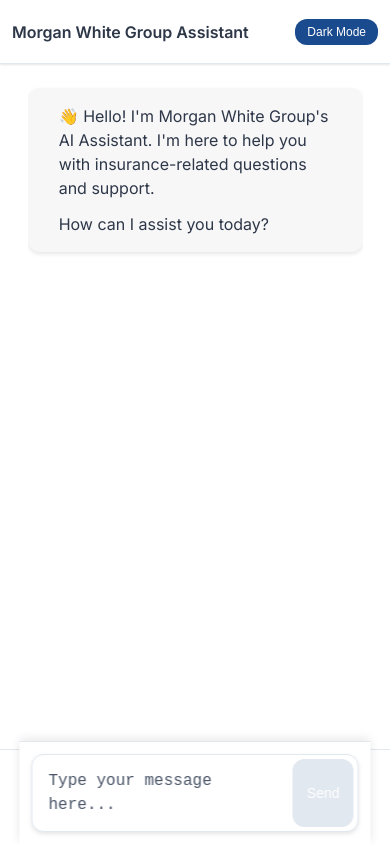
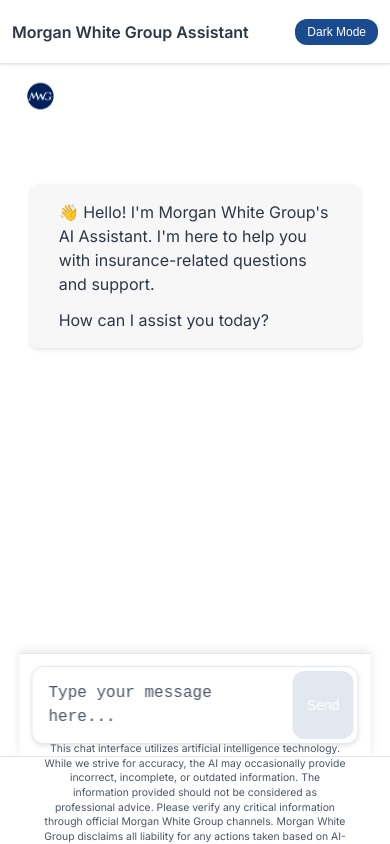
Before and after one commit to DustinHannon/MWG_CS_BOT, a website: page ChatBot/client/index.html in a window 390 px wide. Drawn offline with Linux system fonts and the light colour scheme.

Commit message:
added legal statement and improved the knowledge of the bot about the company

```diff
--- a/ChatBot/client/app/index.js
+++ b/ChatBot/client/app/index.js
@@ -96,13 +96,20 @@
     chatContainer.scrollTop = chatContainer.scrollHeight;
 }
 
+// Update dark mode button text
+function updateDarkModeButtonText(isDarkMode) {
+    const buttonText = document.querySelector('#toggle-dark-mode span');
+    buttonText.textContent = isDarkMode ? 'Light Mode' : 'Dark Mode';
+}
+
 // Toggle dark mode
 function toggleDarkMode() {
     document.body.classList.toggle('dark-mode');
 
-    // Save preference
+    // Save preference and update button text
     const isDarkMode = document.body.classList.contains('dark-mode');
     localStorage.setItem('darkMode', isDarkMode);
+    updateDarkModeButtonText(isDarkMode);
 }
 
 // Initialize
@@ -140,6 +147,8 @@
     if (savedDarkMode === 'true') {
         document.body.classList.add('dark-mode');
     }
+    // Set initial button text based on current mode
+    updateDarkModeButtonText(savedDarkMode === 'true');
 
     // Initial textarea height
     adjustTextareaHeight(input);
--- a/ChatBot/client/index.html
+++ b/ChatBot/client/index.html
@@ -16,6 +16,10 @@
                 <span>Dark Mode</span>
             </button>
         </header>
+
+        <div class="fixed-logo">
+            <img src="images/logo.png" alt="Morgan White Group Logo">
+        </div>
 
         <main>
             <div id="chat-container" role="log" aria-live="polite">
@@ -46,9 +50,7 @@
         </main>
 
         <footer>
-            <a href="https://morganwhite.com" target="_blank" rel="noopener noreferrer">
-                <img src="images/logo.png" alt="Morgan White Group Logo">
-            </a>
+            <p class="disclaimer">This chat interface utilizes artificial intelligence technology. While we strive for accuracy, the AI may occasionally provide incorrect, incomplete, or outdated information. The information provided should not be considered as professional advice. Please verify any critical information through official Morgan White Group channels. Morgan White Group disclaims all liability for any actions taken based on AI-generated responses.</p>
         </footer>
     </div>
     <script src="app/index.js" type="module"></script>
--- a/ChatBot/client/styles.css
+++ b/ChatBot/client/styles.css
@@ -11,6 +11,7 @@
   --shadow-color: rgba(0, 0, 0, 0.1);
   --max-width: 48rem;
   --header-height: 4rem;
+  --footer-height: 4.5rem;
 }
 
 .dark-mode {
@@ -38,10 +39,12 @@
   line-height: 1.5;
   transition: background-color 0.3s ease, color 0.3s ease;
   -webkit-font-smoothing: antialiased;
+  height: 100vh;
+  overflow: hidden;
 }
 
 #root {
-  min-height: 100vh;
+  height: 100vh;
   display: flex;
   flex-direction: column;
 }
@@ -62,6 +65,20 @@
   backdrop-filter: blur(8px);
   -webkit-backdrop-filter: blur(8px);
   box-shadow: 0 1px 2px var(--shadow-color);
+}
+
+.fixed-logo {
+  position: fixed;
+  top: var(--header-height);
+  left: 2rem;
+  z-index: 999;
+  padding: 1rem 0;
+  background-color: var(--primary-bg);
+}
+
+.fixed-logo img {
+  height: 4rem;
+  transition: all 0.2s ease;
 }
 
 header h1 {
@@ -91,21 +108,23 @@
 }
 
 main {
-  flex-grow: 1;
+  flex: 1;
   display: flex;
   flex-direction: column;
   max-width: var(--max-width);
-  margin: var(--header-height) auto 0;
+  margin: calc(var(--header-height) + 6rem) auto 0;
   width: 100%;
   padding: 1rem;
   position: relative;
+  height: calc(100vh - var(--header-height) - var(--footer-height) - 6rem);
 }
 
 #chat-container {
-  flex-grow: 1;
+  flex: 1;
   overflow-y: auto;
   padding: 1rem 0;
   scroll-behavior: smooth;
+  margin-bottom: calc(var(--footer-height) + 4rem);
 }
 
 #dialogue {
@@ -113,7 +132,6 @@
   flex-direction: column;
   gap: 1rem;
   list-style: none;
-  padding-bottom: 4rem;
 }
 
 #dialogue li {
@@ -151,7 +169,7 @@
 
 #prompt-form {
   position: fixed;
-  bottom: 0;
+  bottom: var(--footer-height);
   left: 50%;
   transform: translateX(-50%);
   background-color: var(--primary-bg);
@@ -229,20 +247,28 @@
 }
 
 footer {
-  padding: 1.5rem;
+  position: fixed;
+  bottom: 0;
+  left: 0;
+  right: 0;
+  height: var(--footer-height);
+  padding: 0.75rem 1rem;
   text-align: center;
   border-top: 1px solid var(--border-color);
-  margin-top: auto;
+  background-color: var(--primary-bg);
+  display: flex;
+  align-items: center;
+  justify-content: center;
+  z-index: 1000;
 }
 
-footer img {
-  height: 2.5rem;
-  transition: all 0.2s ease;
-}
-
-footer img:hover {
-  opacity: 0.8;
-  transform: translateY(-1px);
+.disclaimer {
+  font-size: 0.75rem;
+  color: var(--secondary-text);
+  line-height: 1.4;
+  max-width: var(--max-width);
+  margin: 0 auto;
+  padding: 0 1rem;
 }
 
 /* Responsive Design */
@@ -253,8 +279,20 @@
 }
 
 @media (max-width: 768px) {
+  :root {
+    --footer-height: 5rem;
+  }
+
   header {
     padding: 0 1rem;
+  }
+
+  .fixed-logo {
+    left: 1rem;
+  }
+
+  .fixed-logo img {
+    height: 3.5rem;
   }
 
   header h1 {
@@ -276,11 +314,28 @@
   button[type="submit"] {
     padding: 0.625rem 1rem;
   }
+
+  .disclaimer {
+    font-size: 0.7rem;
+    padding: 0 0.75rem;
+  }
 }
 
 @media (max-width: 480px) {
+  :root {
+    --footer-height: 5.5rem;
+  }
+
   header {
     padding: 0 0.75rem;
+  }
+
+  .fixed-logo {
+    left: 0.75rem;
+  }
+
+  .fixed-logo img {
+    height: 3rem;
   }
 
   header h1 {
@@ -311,6 +366,11 @@
   #toggle-dark-mode {
     padding: 0.375rem 0.75rem;
     font-size: 0.75rem;
+  }
+
+  .disclaimer {
+    font-size: 0.65rem;
+    padding: 0 0.5rem;
   }
 }
 
```
Also changed, not shown: ChatBot/server/utils.js (+16 -0 lines).
